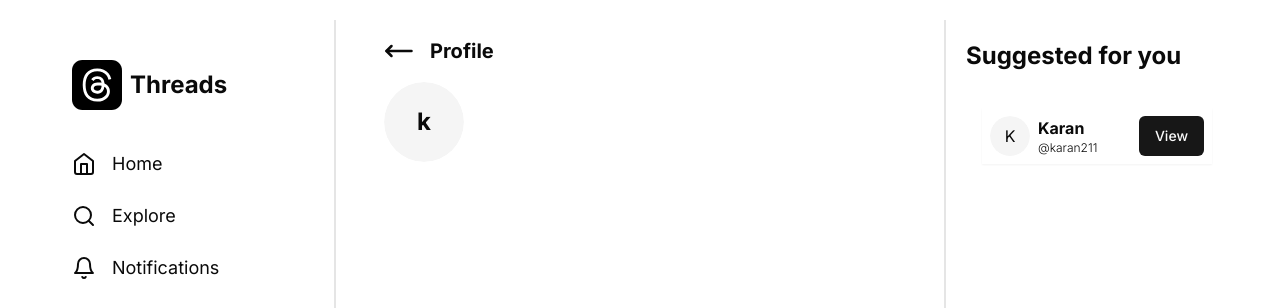
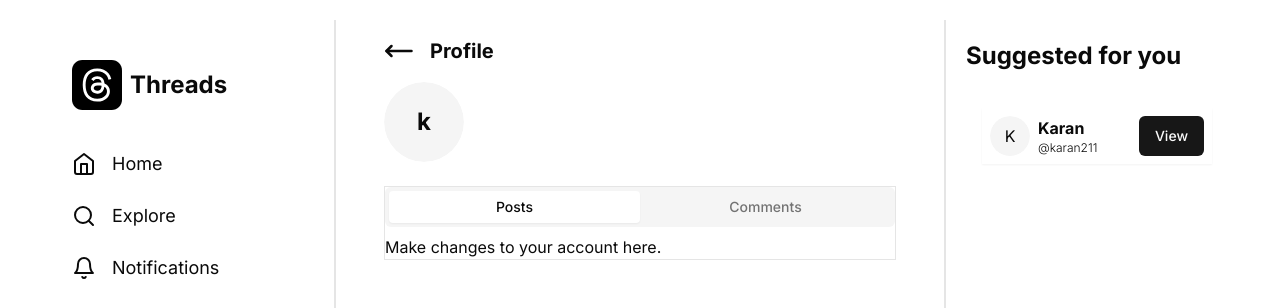
Before and after one commit to Karanfullstack/threads-clone, a Next.js app: page /profile in a window 1280 px wide. Shown: the top 308 px of the page. Built offline with nearby package versions, Linux system fonts and the light colour scheme; no server answers.

Commit message:
test comment

```diff
--- a/package.json
+++ b/package.json
@@ -16,6 +16,7 @@
     "@radix-ui/react-dropdown-menu": "^2.0.6",
     "@radix-ui/react-label": "^2.0.2",
     "@radix-ui/react-slot": "^1.0.2",
+    "@radix-ui/react-tabs": "^1.0.4",
     "@radix-ui/react-toast": "^1.1.5",
     "@types/bcryptjs": "^2.4.6",
     "@vinejs/vine": "^1.7.0",
--- a/src/app/(front)/loading.tsx
+++ b/src/app/(front)/loading.tsx
@@ -1,7 +1,7 @@
 export default function loading() {
 	return (
-		<div className=" flex justify-center items-center my-5">
-			<div className="animate-spin w-20 h-20 border-t-4 border-b-4  rounded-full border-red-400"></div>
+		<div className=" flex absolute top-[20%] left-[50%] justify-center items-center my-5">
+			<div className="animate-spin  w-20 h-20 border-t-4 border-b-4  rounded-full border-red-400"></div>
 		</div>
 	);
 }
--- a/src/app/(front)/page.tsx
+++ b/src/app/(front)/page.tsx
@@ -2,7 +2,7 @@
 import AddThread from "@/components/threads/AddThread";
 import PostCard from "@/components/common/PostCard";
 import Image from "next/image";
-import { getPosts } from "@/lib/serverMethods";
+import { getPosts, getUserPosts } from "@/lib/serverMethods";
 import { PostType } from "@/types";
 
 export default async function Home() {
--- a/src/app/(front)/profile/page.tsx
+++ b/src/app/(front)/profile/page.tsx
@@ -1,33 +1,50 @@
 import {
 	CustomSessionType,
-	CustomUserType,
 	authOptions,
 } from "@/app/api/auth/[...nextauth]/options";
 import UserAvatar from "@/components/common/UserAvatar";
-import { UserType } from "@/types";
 import { MoveLeft } from "lucide-react";
 import { getServerSession } from "next-auth";
+import { Tabs, TabsContent, TabsList, TabsTrigger } from "@/components/ui/tabs";
+
 export default async function page() {
 	const session: CustomSessionType | null = await getServerSession(authOptions);
 
 	return (
 		<section>
-			<div className="flex space-x-4 items-center">
+			<div className="flex  space-x-4 items-center">
 				<MoveLeft size={30} width={30} className="cursor-pointer" />
 				<h1 className="font-bold text-xl">Profile</h1>
 			</div>
-			<div className="flex items-center space-x-2">
+			<div className="flex  items-center space-x-2">
 				<UserAvatar
 					name="karan"
 					className="text-2xl font-bold h-20 w-20 mt-4"
 					image=""
 				/>
+
 				<div>
 					<h1 className="text-sxl">{session?.user?.name}</h1>
 					<p className="text-md text-orange-300">{session?.user?.username}</p>
 					<p className="text-xl">{session?.user?.email}</p>
 				</div>
 			</div>
+			<div className="mt-6 border">
+				<Tabs defaultValue="posts" className="w-full ">
+					<TabsList className="w-full">
+						<TabsTrigger className="w-full" value="posts">
+							Posts
+						</TabsTrigger>
+						<TabsTrigger className="w-full" value="comments">
+							Comments
+						</TabsTrigger>
+					</TabsList>
+					<TabsContent value="posts">
+						Make changes to your account here.
+					</TabsContent>
+					<TabsContent value="comments">Change your password here.</TabsContent>
+				</Tabs>
+			</div>
 		</section>
 	);
 }
--- /dev/null
+++ b/src/app/api/user/post/route.ts
@@ -0,0 +1,52 @@
+import { NextResponse, NextRequest } from "next/server";
+import {
+	CustomSessionType,
+	authOptions,
+} from "../../auth/[...nextauth]/options";
+import { getServerSession } from "next-auth";
+import { prisma } from "@/DB/dbconfig";
+
+export async function GET(req: NextRequest) {
+	try {
+		// checking if session
+		const session: CustomSessionType | null = await getServerSession(
+			authOptions
+		);
+		if (!session) {
+			return NextResponse.json(
+				{ status: 401, message: "Unauthorized" },
+				{ status: 401 }
+			);
+		}
+		// fetching user posts
+		const post = await prisma.post.findMany({
+			where: {
+				user_id: Number(session.user?.id),
+			},
+			include: {
+				user: {
+					select: {
+						id: true,
+						username: true,
+						name: true,
+						email: true,
+					},
+				},
+			},
+			orderBy: {
+				id: "desc",
+			},
+		});
+
+		return NextResponse.json({
+			status: 200,
+			message: "Post Fetched Successfully",
+			post,
+		});
+	} catch (error) {
+		return NextResponse.json({
+			status: 500,
+			message: (error as Error).message,
+		});
+	}
+}
--- /dev/null
+++ b/src/components/ui/tabs.tsx
@@ -0,0 +1,55 @@
+"use client"
+
+import * as React from "react"
+import * as TabsPrimitive from "@radix-ui/react-tabs"
+
+import { cn } from "@/lib/utils"
+
+const Tabs = TabsPrimitive.Root
+
+const TabsList = React.forwardRef<
+  React.ElementRef<typeof TabsPrimitive.List>,
+  React.ComponentPropsWithoutRef<typeof TabsPrimitive.List>
+>(({ className, ...props }, ref) => (
+  <TabsPrimitive.List
+    ref={ref}
+    className={cn(
+      "inline-flex h-10 items-center justify-center rounded-md bg-muted p-1 text-muted-foreground",
+      className
+    )}
+    {...props}
+  />
+))
+TabsList.displayName = TabsPrimitive.List.displayName
+
+const TabsTrigger = React.forwardRef<
+  React.ElementRef<typeof TabsPrimitive.Trigger>,
+  React.ComponentPropsWithoutRef<typeof TabsPrimitive.Trigger>
+>(({ className, ...props }, ref) => (
+  <TabsPrimitive.Trigger
+    ref={ref}
+    className={cn(
+      "inline-flex items-center justify-center whitespace-nowrap rounded-sm px-3 py-1.5 text-sm font-medium ring-offset-background transition-all focus-visible:outline-none focus-visible:ring-2 focus-visible:ring-ring focus-visible:ring-offset-2 disabled:pointer-events-none disabled:opacity-50 data-[state=active]:bg-background data-[state=active]:text-foreground data-[state=active]:shadow-sm",
+      className
+    )}
+    {...props}
+  />
+))
+TabsTrigger.displayName = TabsPrimitive.Trigger.displayName
+
+const TabsContent = React.forwardRef<
+  React.ElementRef<typeof TabsPrimitive.Content>,
+  React.ComponentPropsWithoutRef<typeof TabsPrimitive.Content>
+>(({ className, ...props }, ref) => (
+  <TabsPrimitive.Content
+    ref={ref}
+    className={cn(
+      "mt-2 ring-offset-background focus-visible:outline-none focus-visible:ring-2 focus-visible:ring-ring focus-visible:ring-offset-2",
+      className
+    )}
+    {...props}
+  />
+))
+TabsContent.displayName = TabsPrimitive.Content.displayName
+
+export { Tabs, TabsList, TabsTrigger, TabsContent }
--- a/src/lib/serverMethods.ts
+++ b/src/lib/serverMethods.ts
@@ -6,9 +6,6 @@
 		const res = await fetch(`${Env.APP_URL}/api/post`, {
 			headers: headers(),
 			cache: "no-cache",
-			next: {
-				revalidate: 3600,
-			},
 		});
 		if (!res.ok) throw new Error("Failed to fetch data");
 		const response = await res.json();
@@ -17,3 +14,4 @@
 		throw error;
 	}
 }
+// something changed
--- a/src/middleware.ts
+++ b/src/middleware.ts
@@ -1,3 +1,3 @@
 export { default } from "next-auth/middleware";
 
-export const config = { matcher: ["/"] };
+export const config = { matcher: ["/","/profile"] };
```
Also changed, not shown: src/types.ts (+5 -3 lines), public/uploads/1707419876647.jpeg (added), 1 other file (tests, documents, lock files or other folders).
